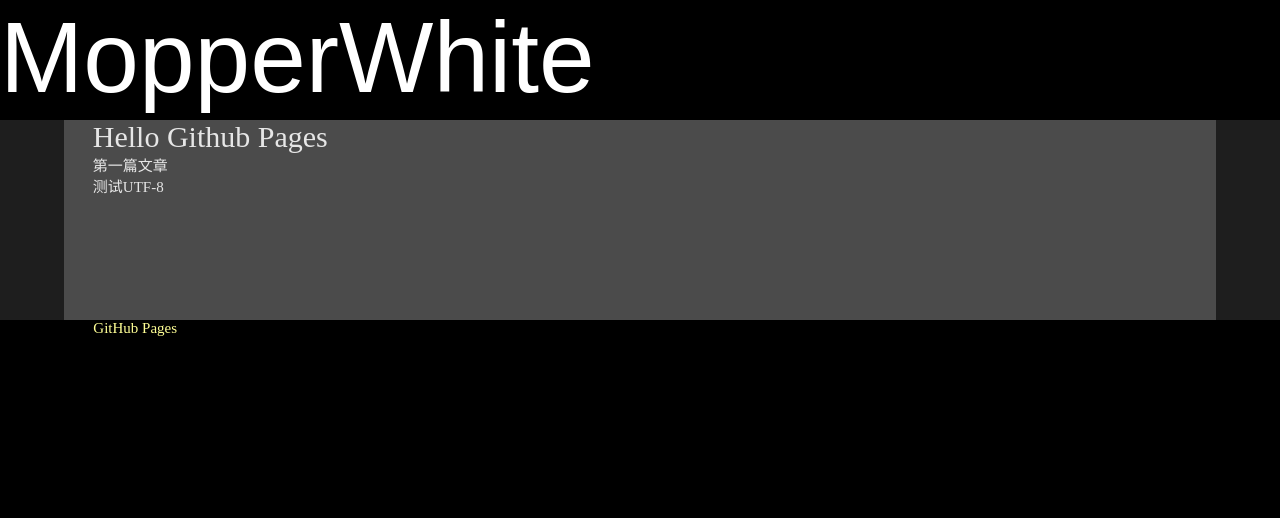
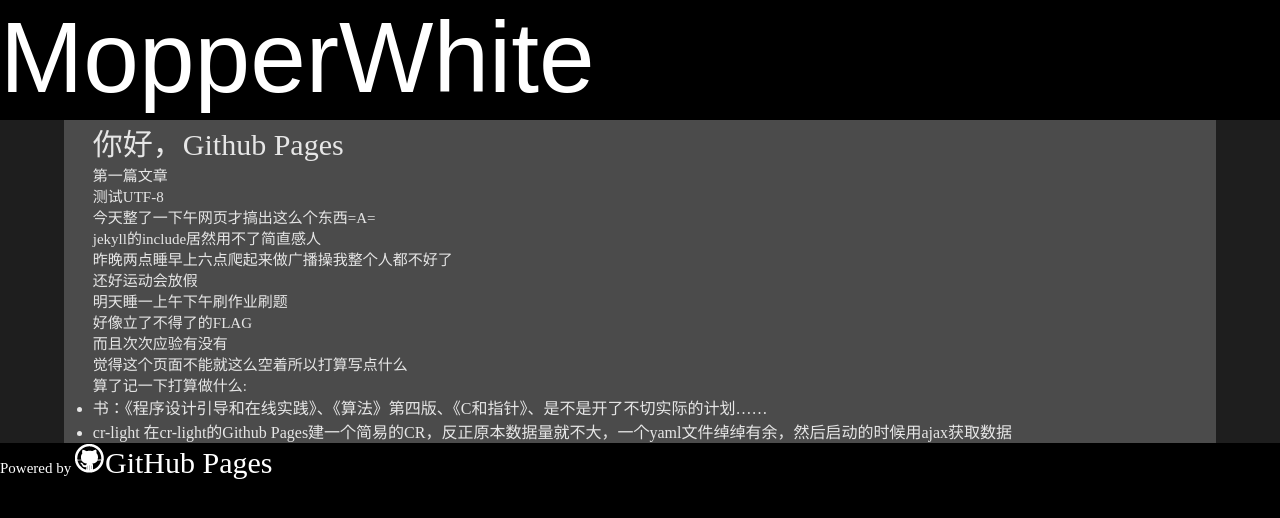
Before and after one commit to mopperwhite/mopperwhite.github.io, a Jekyll site: the page built from _posts/2014-11-07-Hello-GithubPages.markdown, in a window 1280 px wide. Shown: the top 518 px of the page. Built offline with Jekyll 4.4.1, drawn with Linux system fonts in a browser that asks for light colours.

Commit message:
2014年 11月 07日 星期五 21:38:39 CST

```diff
--- a/_layouts/basepage.html
+++ b/_layouts/basepage.html
@@ -28,7 +28,7 @@
         <!-- FOOTER  -->
         <div id="footer" class="outer">
         <footer>
-        <p>Published with <a href="http://pages.github.com">GitHub Pages</a></p>
+        <p style="color:#FFFFFF">Powered by <a style="color:#FFFFFF;font-size:30px" href="http://pages.github.com"><img src="{{ site.url }}/images/blacktocat.png">GitHub Pages</img></a></p>
         </footer>
         </div>
 </body>
--- a/_posts/2014-11-07-Hello-GithubPages.markdown
+++ b/_posts/2014-11-07-Hello-GithubPages.markdown
@@ -5,8 +5,29 @@ tags:
         - Hello World
         - 日常
 ---
-Hello Github Pages
+你好，Github Pages
 =============
 第一篇文章
 
 测试UTF-8
+
+今天整了一下午网页才搞出这么个东西=A=
+
+jekyll的include居然用不了简直感人
+
+昨晚两点睡早上六点爬起来做广播操我整个人都不好了
+
+还好运动会放假
+
+明天睡一上午下午刷作业刷题
+
+好像立了不得了的FLAG
+
+而且次次应验有没有
+
+觉得这个页面不能就这么空着所以打算写点什么
+
+算了记一下打算做什么:
+
+* 书：《程序设计引导和在线实践》、《算法》第四版、《C和指针》、是不是开了不切实际的计划……
+* cr-light 在cr-light的Github Pages建一个简易的CR，反正原本数据量就不大，一个yaml文件绰绰有余，然后启动的时候用ajax获取数据
--- a/commit.txt
+++ b/commit.txt
@@ -1 +1 @@
-2014年 11月 07日 星期五 21:19:27 CST
+2014年 11月 07日 星期五 21:38:39 CST
```
